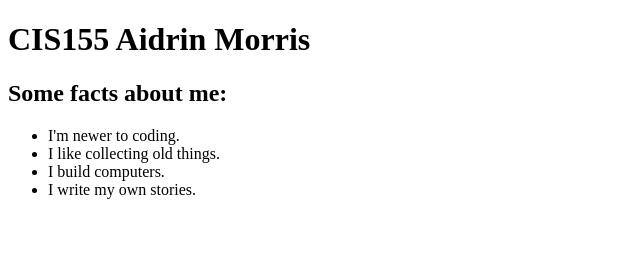
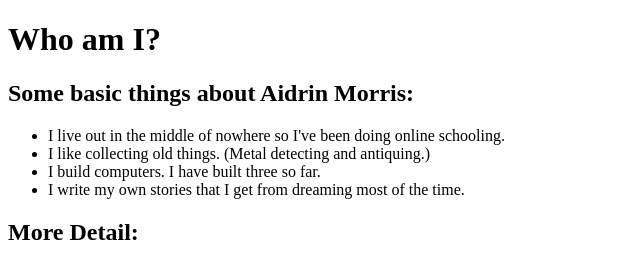
Before and after one commit to AidrinMorris/aidrinmorris.github.io, a plain HTML site: page index.html in a window 1280 px wide. Shown: the whole page, without its empty margins (0-640 px from the left). Drawn offline with Linux system fonts and the light colour scheme.

Commit message:
index.html

```diff
--- a/index.html
+++ b/index.html
@@ -1,18 +1,22 @@
 <!DOCTYPE html>
 <html lang="en">
 <head>
-    <meta charset="UTF-8" />
-    <meta name="viewport" consent="width=device-width, initial-scale=1.0" />
-    <title>About Aidrin Morris</title>
+    <meta description-"Things about Aidrin Morris.">
+    <title>Who is Aidrin Morris?</title>
 </head>
 <body>
-    <h1>CIS155 Aidrin Morris</h1>
-    <h2>Some facts about me:</h2>
+    <header>
+        <h1>Who am I?</h1>
+    </header>
+    <main>
+    <h2> Some basic things about Aidrin Morris:</h2>
     <ul>
-    <li>I'm newer to coding.</li>
-    <li>I like collecting old things.</li>
-    <li>I build computers.</li>
-    <li>I write my own stories.</li>
+        <li>I live out in the middle of nowhere so I've been doing online schooling.</li>
+        <li>I like collecting old things. (Metal detecting and antiquing.)</li>
+        <li>I build computers. I have built three so far.</li>
+        <li>I write my own stories that I get from dreaming most of the time.</li>
     </ul>
+    <h2>More Detail:</h2>
 </body>
+</main>
 </html>
```
